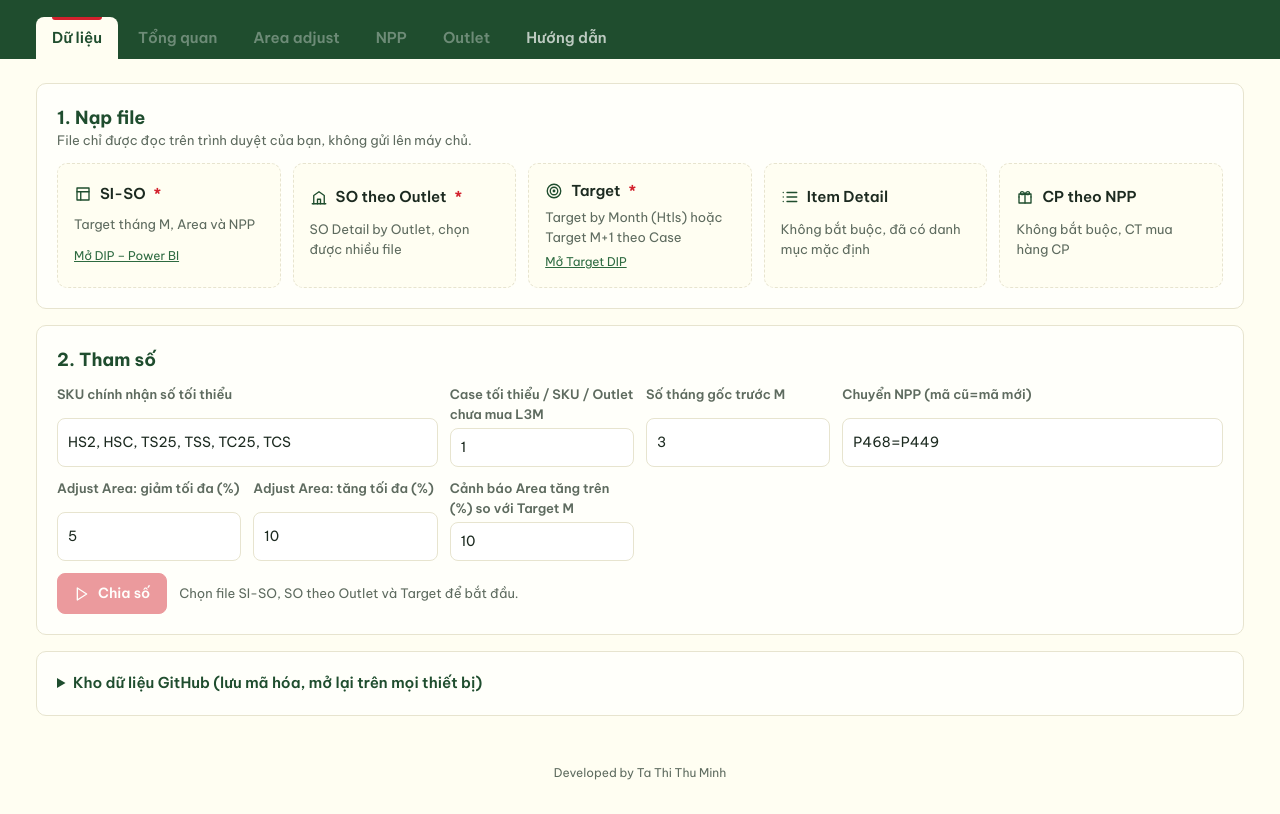
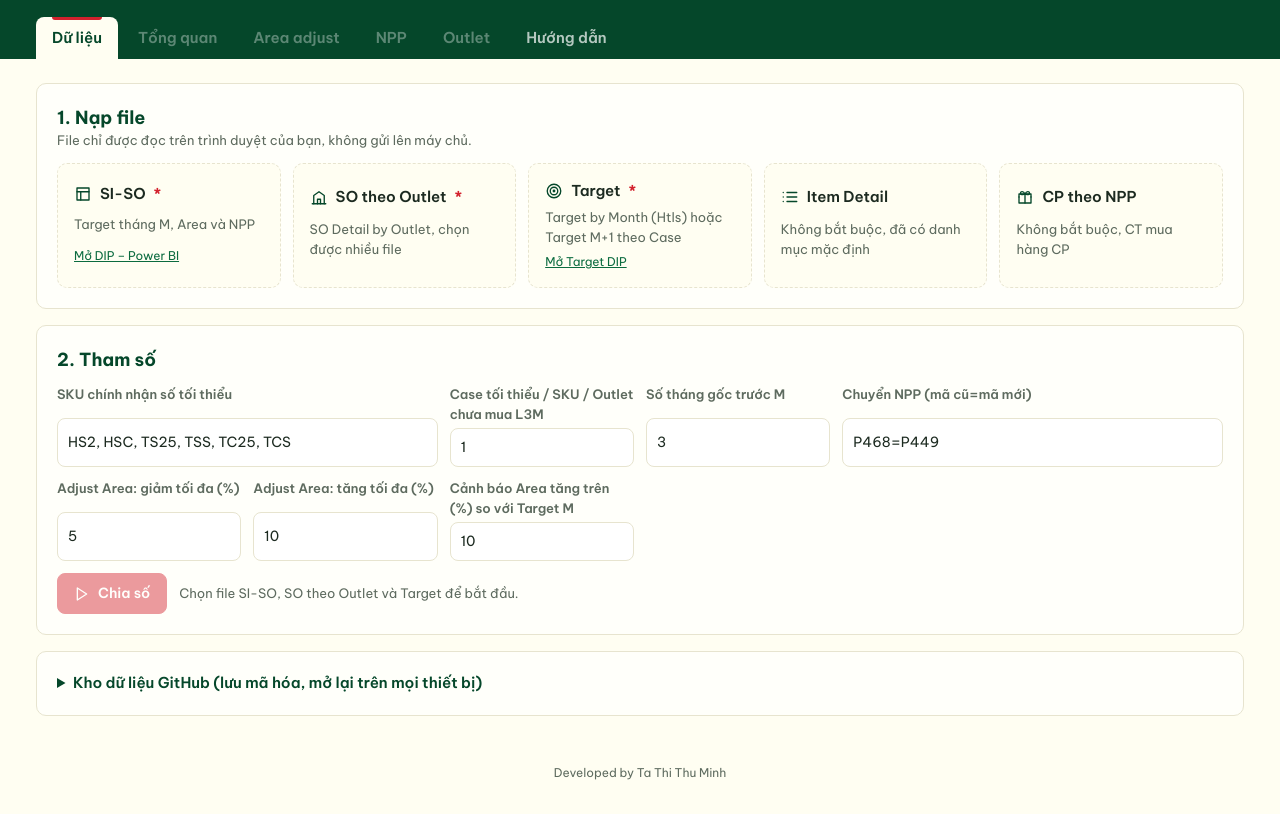
Before and after one commit to nppzone2/Target-Setting-Tool, a plain HTML site: page index.html in a window 1280 px wide. Shown: the part 132-946 px from the top of the page. Drawn offline with Linux system fonts and the light colour scheme.

Commit message:
Đổi màu chủ đạo sang Evergreen #05472A
Co-Authored-By: Claude Opus 5.5 <noreply@anthropic.com>
Claude-Session: https://claude.ai/code/session_019kip19fsVtPv7gEWoLNdLD

```diff
--- a/index.html
+++ b/index.html
@@ -8,7 +8,7 @@
 <link rel="preconnect" href="https://fonts.gstatic.com" crossorigin>
 <link rel="stylesheet" href="https://fonts.googleapis.com/css2?family=Be+Vietnam+Pro:wght@400;500;600;700&display=swap">
 <style>
-/* Bảng màu 60/30/10: Ivory white nền chính, Forest green thứ cấp, Scarlet red điểm nhấn */
+/* Bảng màu 60/30/10: Ivory white nền chính, Evergreen thứ cấp, Scarlet red điểm nhấn */
 :root {
   --cream: #FFFEF2;
   --cream-2: #FFFFFA;
@@ -16,9 +16,9 @@
   --line: #E7E4CF;
   --ink: #1C2A20;
   --muted: #5E6B5F;
-  --forest: #1F4D2E;
-  --forest-2: #2D6A40;
-  --forest-soft: #E3ECDF;
+  --forest: #05472A;
+  --forest-2: #0B6B3F;
+  --forest-soft: #E1EEE6;
   --scarlet: #D3212D;
   --scarlet-soft: #FBE4E1;
   --amber: #9A6300;
@@ -596,7 +596,7 @@ async function zip(entries) {
 const xesc = s => String(s ?? "").replace(/[&<>"]/g, c => ({ "&": "&amp;", "<": "&lt;", ">": "&gt;", '"': "&quot;" }[c])).replace(/[\u0000-\u0008\u000B\u000C\u000E-\u001F]/g, "");
 const colL = i => { let s = ""; i++; while (i > 0) { const m = (i - 1) % 26; s = String.fromCharCode(65 + m) + s; i = Math.floor((i - 1) / 26); } return s; };
 // style: 0 thường, 1 tiêu đề, 2 số nguyên, 3 %, 4 1 số lẻ, 5 tiêu đề lớn
-const STY = `<?xml version="1.0" encoding="UTF-8" standalone="yes"?><styleSheet xmlns="http://schemas.openxmlformats.org/spreadsheetml/2006/main"><numFmts count="2"><numFmt numFmtId="164" formatCode="0.0%"/><numFmt numFmtId="165" formatCode="#,##0.0"/></numFmts><fonts count="3"><font><sz val="10"/><name val="Arial"/></font><font><b/><sz val="10"/><color rgb="FFFFFFFF"/><name val="Arial"/></font><font><b/><sz val="14"/><color rgb="FF1F4D2E"/><name val="Arial"/></font></fonts><fills count="3"><fill><patternFill patternType="none"/></fill><fill><patternFill patternType="gray125"/></fill><fill><patternFill patternType="solid"><fgColor rgb="FF1F4D2E"/><bgColor indexed="64"/></patternFill></fill></fills><borders count="1"><border><left/><right/><top/><bottom/><diagonal/></border></borders><cellStyleXfs count="1"><xf numFmtId="0" fontId="0" fillId="0" borderId="0"/></cellStyleXfs><cellXfs count="6"><xf numFmtId="0" fontId="0" fillId="0" borderId="0" xfId="0"/><xf numFmtId="0" fontId="1" fillId="2" borderId="0" xfId="0" applyFont="1" applyFill="1"/><xf numFmtId="3" fontId="0" fillId="0" borderId="0" xfId="0" applyNumberFormat="1"/><xf numFmtId="164" fontId="0" fillId="0" borderId="0" xfId="0" applyNumberFormat="1"/><xf numFmtId="165" fontId="0" fillId="0" borderId="0" xfId="0" applyNumberFormat="1"/><xf numFmtId="0" fontId="2" fillId="0" borderId="0" xfId="0" applyFont="1"/></cellXfs><cellStyles count="1"><cellStyle name="Normal" xfId="0" builtinId="0"/></cellStyles></styleSheet>`;
+const STY = `<?xml version="1.0" encoding="UTF-8" standalone="yes"?><styleSheet xmlns="http://schemas.openxmlformats.org/spreadsheetml/2006/main"><numFmts count="2"><numFmt numFmtId="164" formatCode="0.0%"/><numFmt numFmtId="165" formatCode="#,##0.0"/></numFmts><fonts count="3"><font><sz val="10"/><name val="Arial"/></font><font><b/><sz val="10"/><color rgb="FFFFFFFF"/><name val="Arial"/></font><font><b/><sz val="14"/><color rgb="FF05472A"/><name val="Arial"/></font></fonts><fills count="3"><fill><patternFill patternType="none"/></fill><fill><patternFill patternType="gray125"/></fill><fill><patternFill patternType="solid"><fgColor rgb="FF05472A"/><bgColor indexed="64"/></patternFill></fill></fills><borders count="1"><border><left/><right/><top/><bottom/><diagonal/></border></borders><cellStyleXfs count="1"><xf numFmtId="0" fontId="0" fillId="0" borderId="0"/></cellStyleXfs><cellXfs count="6"><xf numFmtId="0" fontId="0" fillId="0" borderId="0" xfId="0"/><xf numFmtId="0" fontId="1" fillId="2" borderId="0" xfId="0" applyFont="1" applyFill="1"/><xf numFmtId="3" fontId="0" fillId="0" borderId="0" xfId="0" applyNumberFormat="1"/><xf numFmtId="164" fontId="0" fillId="0" borderId="0" xfId="0" applyNumberFormat="1"/><xf numFmtId="165" fontId="0" fillId="0" borderId="0" xfId="0" applyNumberFormat="1"/><xf numFmtId="0" fontId="2" fillId="0" borderId="0" xfId="0" applyFont="1"/></cellXfs><cellStyles count="1"><cellStyle name="Normal" xfId="0" builtinId="0"/></cellStyles></styleSheet>`;
 // cột: [tiêu đề, kiểu] với kiểu "t" chữ, "n" số nguyên, "p" %, "d" 1 số lẻ
 function sheet(name, cols, rows, title) {
   const out = []; let r = 1;
```
